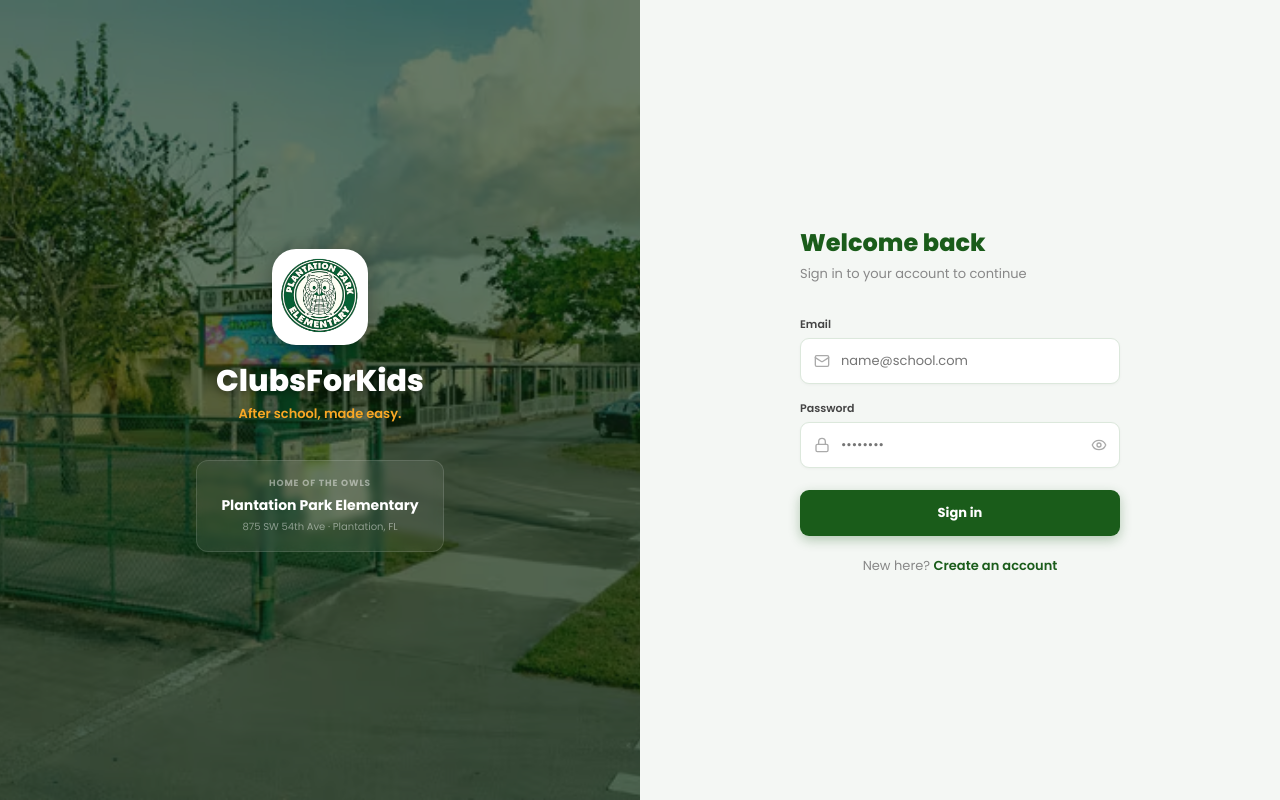
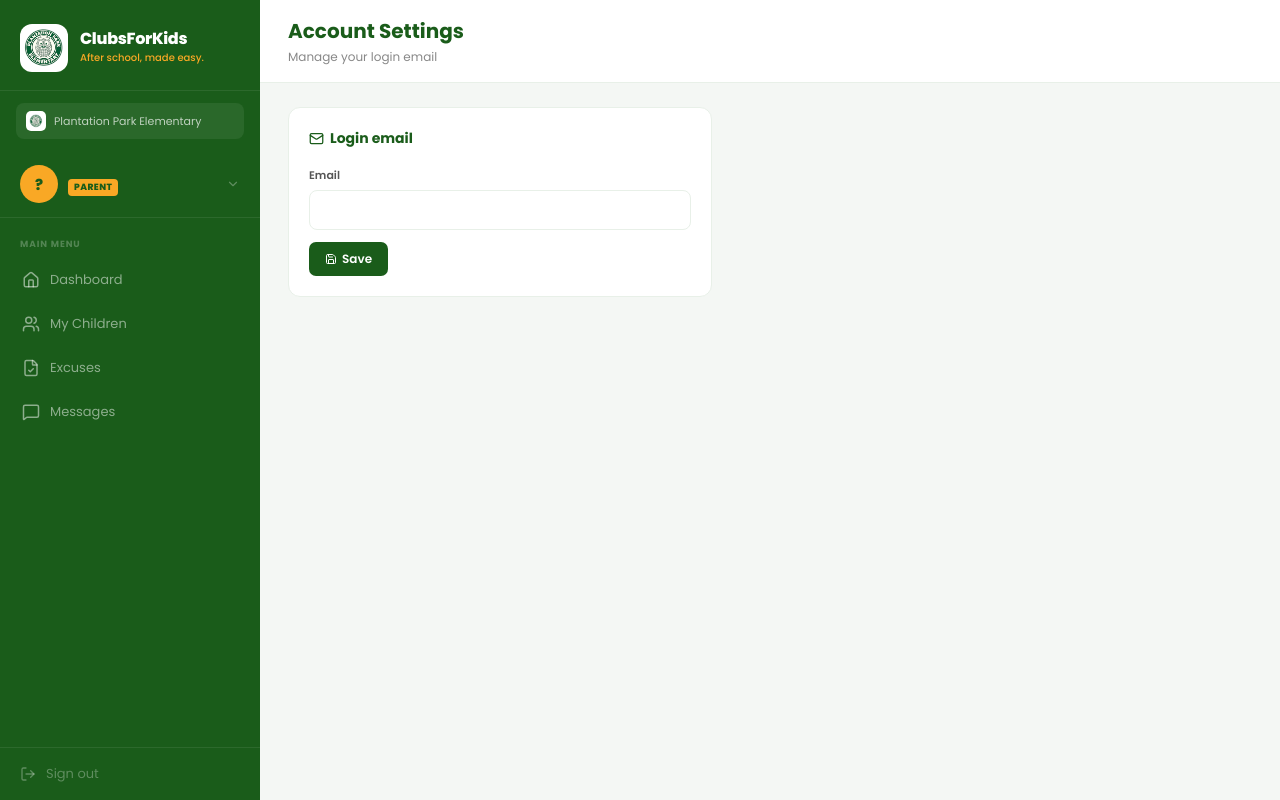
Before and after one commit to NicolasBanos/club-placement, a React (Vite) app in the folder frontend/: page /parent/account in a window 1280 px wide. Before the commit this address led to /login. Built offline with nearby package versions, Linux system fonts and the light colour scheme; no server answers; sample sign-in values are in the browser's storage.

Commit message:
Add self-service email change (Account Settings) for all roles

```diff
--- a/frontend/src/App.jsx
+++ b/frontend/src/App.jsx
@@ -21,6 +21,7 @@
 import TeacherMessages from './pages/teacher/TeacherMessages'
 import ParentMessages from './pages/parent/ParentMessages'
 import CoordinatorMessages from './pages/coordinator/CoordinatorMessages'
+import AccountSettings from './pages/AccountSettings'
 
 function App() {
   return (
@@ -123,6 +124,31 @@
         />
 
         <Route
+          path="/coordinator/account"
+          element={
+            <ProtectedRoute allowedRoles={['coordinator']}>
+              <AccountSettings />
+            </ProtectedRoute>
+          }
+        />
+        <Route
+          path="/teacher/account"
+          element={
+            <ProtectedRoute allowedRoles={['teacher', 'coordinator']}>
+              <AccountSettings />
+            </ProtectedRoute>
+          }
+        />
+        <Route
+          path="/parent/account"
+          element={
+            <ProtectedRoute allowedRoles={['parent']}>
+              <AccountSettings />
+            </ProtectedRoute>
+          }
+        />
+
+        <Route
           path="/teacher/messages"
           element={
             <ProtectedRoute allowedRoles={['teacher', 'coordinator']}>
@@ -168,6 +194,14 @@
             </ProtectedRoute>
           }
         />
+        <Route
+          path="/parent/account"
+          element={
+            <ProtectedRoute allowedRoles={['parent']}>
+              <AccountSettings />
+            </ProtectedRoute>
+          }
+        />
 
         <Route
           path="/parent/children"
--- a/frontend/src/components/Sidebar.jsx
+++ b/frontend/src/components/Sidebar.jsx
@@ -42,6 +42,7 @@
   const getInitial = () => firstName ? firstName[0].toUpperCase() : '?'
 
   const [unreadCount, setUnreadCount] = useState(0)
+  const [menuOpen, setMenuOpen] = useState(false)
 
   useEffect(() => {
     api.get('/messages/unread-count')
@@ -53,6 +54,12 @@
     if (role === 'coordinator') return 'COORDINATOR'
     if (role === 'teacher') return 'TEACHER'
     return 'PARENT'
+  }
+
+  const getAccountPath = () => {
+    if (role === 'coordinator') return '/coordinator/account'
+    if (role === 'teacher') return '/teacher/account'
+    return '/parent/account'
   }
 
   const getLinks = () => {
@@ -94,13 +101,40 @@
       </div>
 
       {/* User */}
-      <div style={styles.userArea}>
-        <div style={styles.avatar}>{getInitial()}</div>
-        <div style={{ flex: 1, minWidth: 0 }}>
-          <div style={styles.userName}>{firstName}</div>
-          <div style={styles.roleBadge}>{getRoleLabel()}</div>
+      <div style={{ position: 'relative' }}>
+        <div style={{ ...styles.userArea, cursor: 'pointer' }} onClick={() => setMenuOpen(!menuOpen)}>
+          <div style={styles.avatar}>{getInitial()}</div>
+          <div style={{ flex: 1, minWidth: 0 }}>
+            <div style={styles.userName}>{firstName}</div>
+            <div style={styles.roleBadge}>{getRoleLabel()}</div>
+          </div>
+          <ChevronDown
+            size={14}
+            color="rgba(255,255,255,0.3)"
+            style={{ transform: menuOpen ? 'rotate(180deg)' : 'none', transition: 'transform 0.15s' }}
+          />
         </div>
-        <ChevronDown size={14} color="rgba(255,255,255,0.3)" />
+
+        {menuOpen && (
+          <div style={{
+            position: 'absolute', top: '100%', left: '12px', right: '12px', zIndex: 10,
+            background: 'white', borderRadius: '9px', boxShadow: '0 4px 16px rgba(0,0,0,0.15)',
+            overflow: 'hidden', marginTop: '4px',
+          }}>
+            <div
+              onClick={() => { setMenuOpen(false); navigate(getAccountPath()) }}
+              style={{ padding: '10px 14px', fontSize: '13px', fontFamily: theme.fonts.primary, color: '#333', cursor: 'pointer' }}
+            >
+              Account Settings
+            </div>
+            <div
+              onClick={handleLogout}
+              style={{ padding: '10px 14px', fontSize: '13px', fontFamily: theme.fonts.primary, color: theme.colors.danger, cursor: 'pointer', borderTop: `1px solid ${theme.colors.border}` }}
+            >
+              Sign out
+            </div>
+          </div>
+        )}
       </div>
 
       {/* Nav */}
--- /dev/null
+++ b/frontend/src/pages/AccountSettings.jsx
@@ -0,0 +1,71 @@
+import { useState, useEffect } from 'react'
+import Sidebar from '../components/Sidebar'
+import { Mail, Save } from 'lucide-react'
+import theme from '../theme'
+import api from '../api/axios'
+function AccountSettings() {
+  const [emailDraft, setEmailDraft] = useState('')
+  const [loading, setLoading] = useState(true)
+
+  const [msg, setMsg] = useState('')
+  const [msgType, setMsgType] = useState('success')
+
+  const flash = (text, type = 'success') => {
+    setMsg(text); setMsgType(type); setTimeout(() => setMsg(''), 3500)
+  }
+
+  useEffect(() => {
+    api.get('/users/me')
+      .then(res => setEmailDraft(res.data.email))
+      .catch(err => console.error(err))
+      .finally(() => setLoading(false))
+  }, [])
+
+  const saveEmail = async () => {
+    try {
+      await api.put('/users/me', { email: emailDraft.trim() })
+      flash('Login email updated.')
+    } catch (e) {
+      flash(e.response?.data?.detail || 'Failed to update email', 'error')
+    }
+  }
+
+  const inp = { width: '100%', boxSizing: 'border-box', padding: '9px 12px', fontSize: '13px', fontFamily: theme.fonts.primary, border: `1px solid ${theme.colors.border}`, borderRadius: '8px', marginTop: '4px' }
+  const lbl = { fontSize: '11px', fontWeight: '600', color: theme.colors.textSecondary, fontFamily: theme.fonts.primary }
+
+  return (
+    <div style={{ display: 'flex', minHeight: '100vh' }}>
+      <Sidebar />
+      <div style={{ flex: 1, display: 'flex', flexDirection: 'column', backgroundColor: theme.colors.background }}>
+
+        <div style={{ background: 'white', padding: '16px 28px', borderBottom: `1px solid ${theme.colors.border}` }}>
+          <div style={{ fontSize: '20px', fontWeight: '700', color: theme.colors.primary, fontFamily: theme.fonts.primary }}>Account Settings</div>
+          <div style={{ fontSize: '12px', color: theme.colors.textMuted, fontFamily: theme.fonts.primary, marginTop: '2px' }}>Manage your login email</div>
+        </div>
+
+        {msg && (
+          <div style={{ margin: '16px 28px 0', background: msgType === 'error' ? theme.colors.dangerLight : theme.colors.primaryLight, border: `1px solid ${msgType === 'error' ? theme.colors.danger : theme.colors.border}`, borderRadius: '9px', padding: '12px 16px', color: msgType === 'error' ? theme.colors.danger : theme.colors.primary, fontSize: '13px', fontFamily: theme.fonts.primary, fontWeight: '600' }}>{msg}</div>
+        )}
+
+        <div style={{ flex: 1, padding: '24px 28px', maxWidth: '480px' }}>
+          {loading ? (
+            <div style={{ color: theme.colors.textMuted, fontFamily: theme.fonts.primary, fontSize: '13px' }}>Loading…</div>
+          ) : (
+            <div style={{ background: 'white', borderRadius: theme.borderRadius.lg, border: `1px solid ${theme.colors.border}`, padding: '20px' }}>
+              <div style={{ fontSize: '14px', fontWeight: '700', color: theme.colors.primary, fontFamily: theme.fonts.primary, marginBottom: '12px', display: 'flex', alignItems: 'center', gap: '6px' }}>
+                <Mail size={15} /> Login email
+              </div>
+              <label style={lbl}>Email</label>
+              <input style={inp} value={emailDraft} onChange={e => setEmailDraft(e.target.value)} />
+              <button onClick={saveEmail} style={{ marginTop: '12px', background: theme.colors.primary, color: 'white', border: 'none', borderRadius: '7px', padding: '8px 16px', fontSize: '12px', fontWeight: '600', fontFamily: theme.fonts.primary, cursor: 'pointer', display: 'flex', alignItems: 'center', gap: '5px' }}>
+                <Save size={12} /> Save
+              </button>
+            </div>
+          )}
+        </div>
+      </div>
+    </div>
+  )
+}
+
+export default AccountSettings
```
Also changed, not shown: 2 other files (tests, documents, lock files or other folders).
